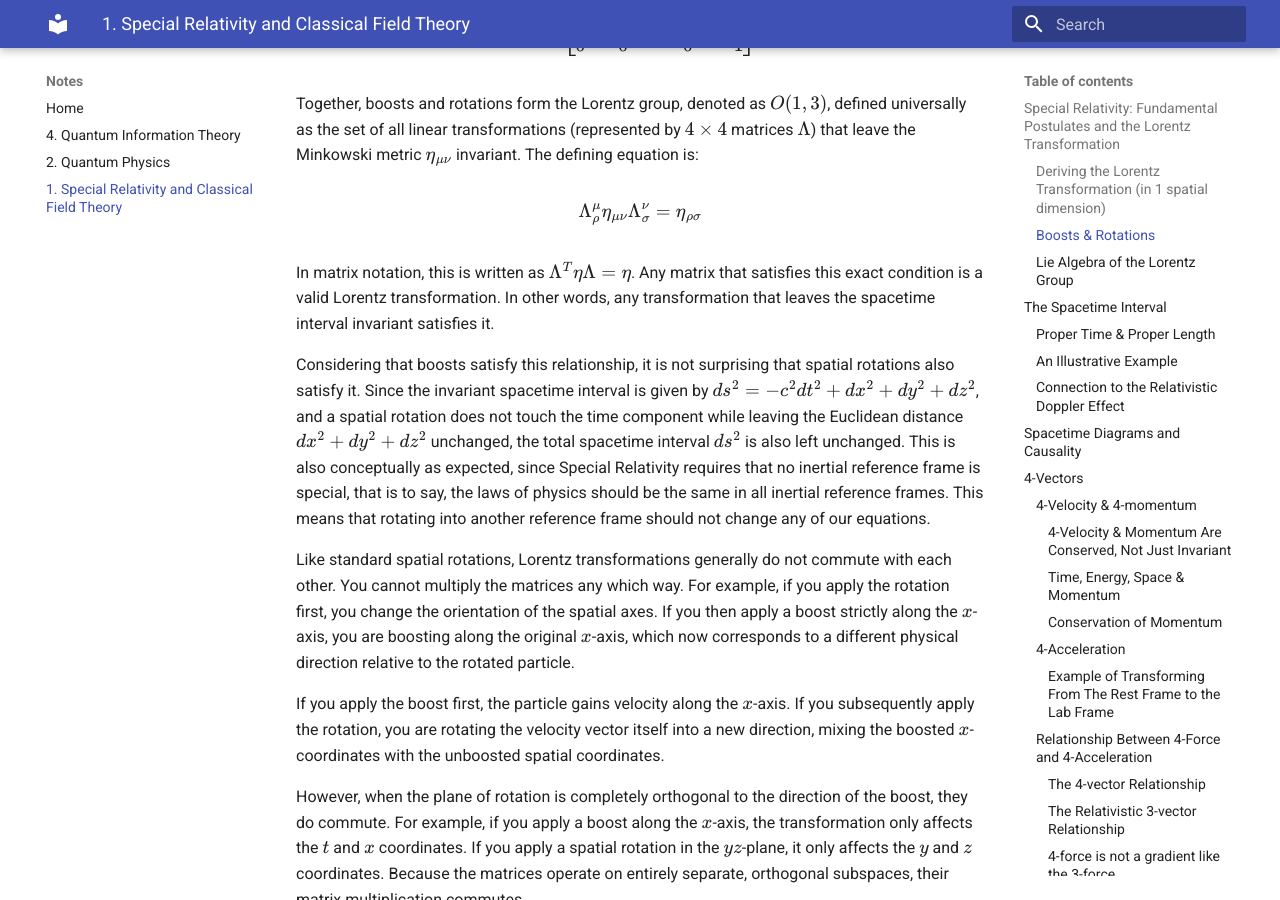
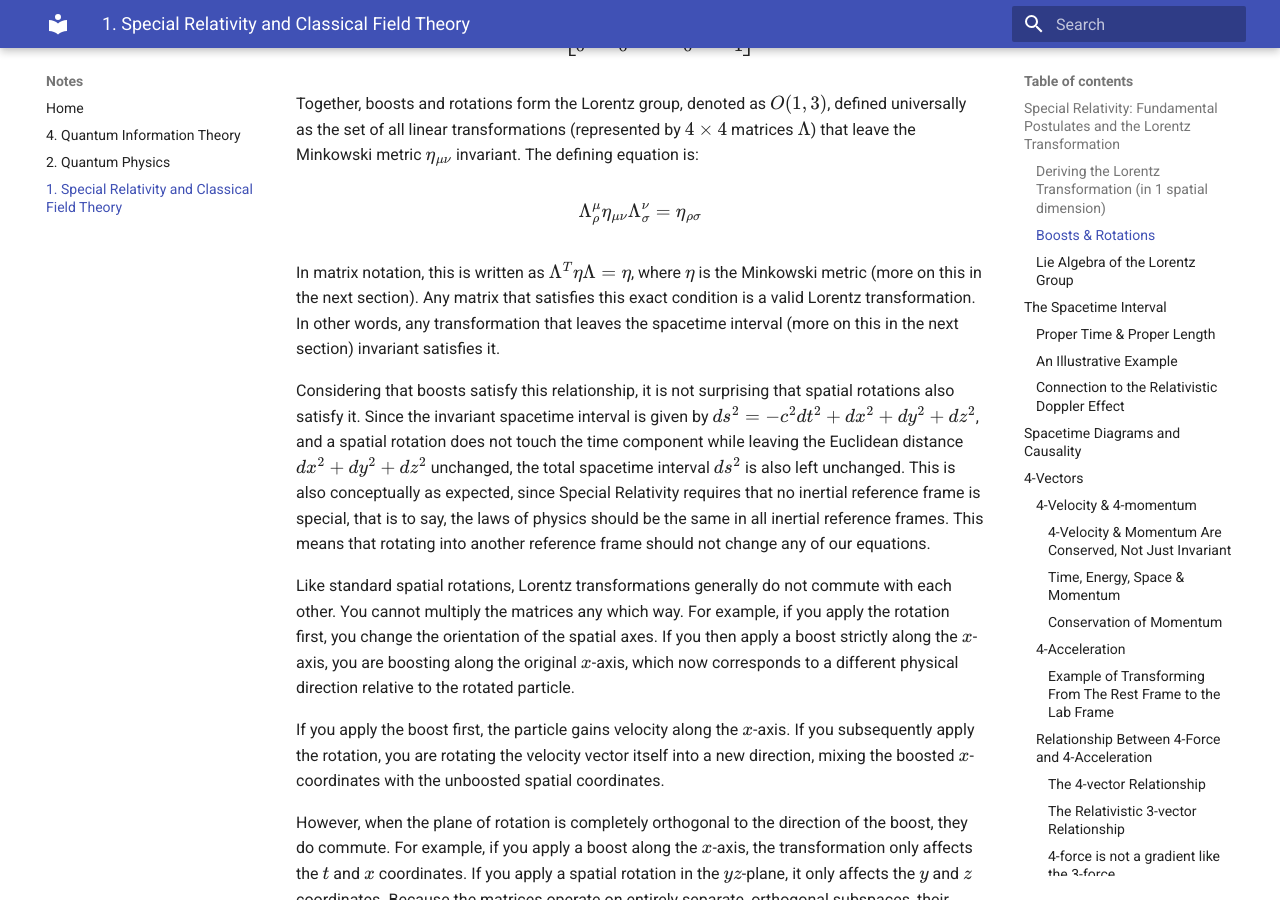
Before and after one commit to regstuff/notes, an MkDocs documentation site: the page built from docs/special_relativity_classical_field_theory.md, in a window 1280 px wide and 900 px high, scrolled down 4458 px. Built offline with MkDocs 1.6.1 and Material for MkDocs 9.7.7, drawn with Linux system fonts in a browser that asks for light colours; some of the changed text lies outside the part shown.

Commit message:
Update special_relativity_classical_field_theory.md

```diff
--- a/docs/special_relativity_classical_field_theory.md
+++ b/docs/special_relativity_classical_field_theory.md
@@ -124,7 +124,7 @@ Together, boosts and rotations form the Lorentz group, denoted as $O(1,3)$, defi
 
 $$\Lambda^\mu_\rho\eta_{\mu\nu}\Lambda^\nu_\sigma=\eta_{\rho\sigma}$$
 
-In matrix notation, this is written as $\Lambda^T\eta\Lambda=\eta$. Any matrix that satisfies this exact condition is a valid Lorentz transformation. In other words, any transformation that leaves the spacetime interval invariant satisfies it.
+In matrix notation, this is written as $\Lambda^T\eta\Lambda=\eta$, where $\eta$ is the Minkowski metric (more on this in the next section). Any matrix that satisfies this exact condition is a valid Lorentz transformation. In other words, any transformation that leaves the spacetime interval (more on this in the next section) invariant satisfies it.
 
 Considering that boosts satisfy this relationship, it is not surprising that spatial rotations also satisfy it. Since the invariant spacetime interval is given by $ds^2=-c^2dt^2+dx^2+dy^2+dz^2$, and a spatial rotation does not touch the time component while leaving the Euclidean distance $dx^2+dy^2+dz^2$ unchanged, the total spacetime interval $ds^2$ is also left unchanged. This is also conceptually as expected, since Special Relativity requires that no inertial reference frame is special, that is to say, the laws of physics should be the same in all inertial reference frames. This means that rotating into another reference frame should not change any of our equations.
 
@@ -168,7 +168,7 @@ $$\exp(\phi K)=I\cosh\phi+K\sinh\phi$$
 If the exponent contains both rotations and boosts simultaneously ($\sum\theta^i J_i+\sum\phi^i K_i$), the expansion becomes significantly more complex.
 
 ## The Spacetime Interval
-Using the Lorentz transformation, we can see that what is called the spacetime interval squared $ds^2=(c.dt)^2-dx^2$ is the same in all reference frames. Another way of saying that is that it is invariant under coordinate transformation. Each of the coordinates in this equation is actually an infinitesimal difference between two events. This geometry is encoded in the Minkowski metric tensor. Using the $(+, -, -, -)$ signature convention, the diagonal elements are $(1, -1, -1, -1)$, and all off-diagonal elements are 0.
+Using the Lorentz transformation, we can see that what is called the spacetime interval squared $ds^2=(c.dt)^2-dx^2$ is the same in all reference frames. Another way of saying that is that it is invariant under coordinate transformation. Each of the coordinates in this equation is actually an infinitesimal difference between two events. This geometry is encoded in the Minkowski metric tensor. Using the $(+, -, -, -)$ signature convention, the diagonal elements are $(1, -1, -1, -1)$, and all off-diagonal elements are 0. $ds$ is also called the line element. This invariance is exactly the same thing as was discussed above in terms of Lorentz invariance.
 
 **Note:** It is only the infinitesimal spacetime interval that is invariant in all reference frames, including non-inertial ones since we can consider any situation as inertial when taking the infinitesimal limit. If we take a macroscopic finite interval ($\Delta s^2$), it will be invariant in all inertial reference frames but not necessarily in non-inertial frames. If the worldline is simply straight, the infinitesimal amounts add up straightforwardly. If however we have situations where the worldline is not simply linear, like in the Twin Paradox where the spaceship turns around, or a spaceship under constant acceleration, we must integrate the infinitesimal amounts over some parameter (usually $\tau$) to arrive at the actual spacetime interval between two events.
 
```
